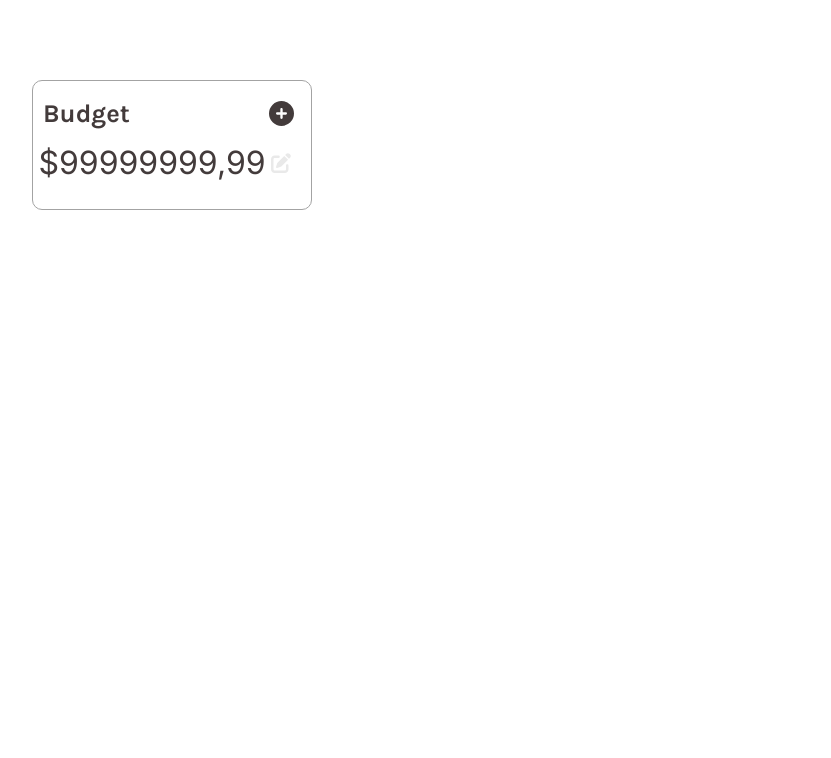
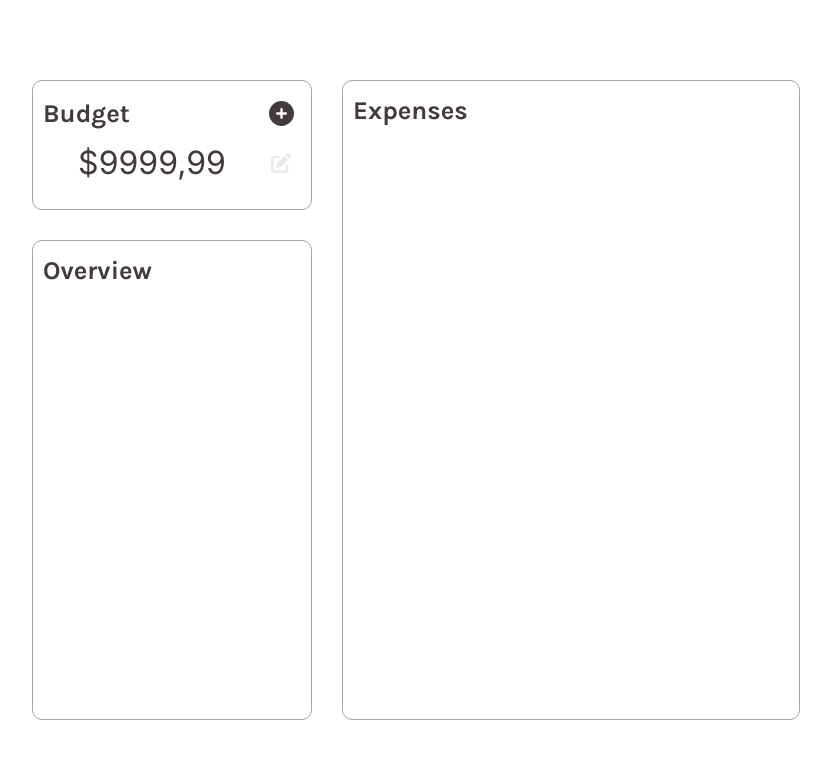
Before and after one commit to cateruu/expenses-tracker, a React (Create React App) app: page / in a window 1280 px wide. Shown: the top 758 px of the page, without its empty margins (224-1055 px from the left). Built offline with nearby package versions, Linux system fonts and the light colour scheme.

Commit message:
basic layout

```diff
--- a/src/App.js
+++ b/src/App.js
@@ -2,12 +2,16 @@ import React from 'react';
 import classes from './css/app.module.css';
 // components
 import Budget from './components/Budget';
+import Overview from './components/Overview';
+import Expenses from './components/Expenses';
 
 const App = () => {
   return (
     <div className={classes.container}>
       <main className={classes.main}>
         <Budget />
+        <Expenses />
+        <Overview />
       </main>
     </div>
   );
--- a/src/components/Budget.js
+++ b/src/components/Budget.js
@@ -8,7 +8,7 @@ const Budget = () => {
     <section className={classes.budget}>
       <h2 className={classes.header}>Budget</h2>
       <FontAwesomeIcon icon={faCirclePlus} className={classes.add} />
-      <p className={classes.money}>$99999999,99</p>
+      <p className={classes.money}>$9999,99</p>
       <FontAwesomeIcon icon={faPenToSquare} className={classes.edit} />
     </section>
   );
--- /dev/null
+++ b/src/components/Expenses.js
@@ -0,0 +1,12 @@
+import React from 'react';
+import classes from './css/expenses.module.css';
+
+const Expenses = () => {
+  return (
+    <section className={classes.expenses}>
+      <h2 className={classes.header}>Expenses</h2>
+    </section>
+  );
+};
+
+export default Expenses;
--- /dev/null
+++ b/src/components/Overview.js
@@ -0,0 +1,12 @@
+import React from 'react';
+import classes from './css/overview.module.css';
+
+const Overview = () => {
+  return (
+    <section className={classes.overview}>
+      <h2 className={classes.header}>Overview</h2>
+    </section>
+  );
+};
+
+export default Overview;
--- /dev/null
+++ b/src/components/css/expenses.module.css
@@ -0,0 +1,12 @@
+.expenses {
+  grid-area: expenses;
+  border: 1px solid var(--border-color);
+  border-radius: 10px;
+  padding: 15px 10px;
+}
+
+.header {
+  font-family: 'Karla', sans-serif;
+  color: var(--text-color);
+  font-size: 1.6rem;
+}
--- /dev/null
+++ b/src/components/css/overview.module.css
@@ -0,0 +1,14 @@
+.overview {
+  grid-area: overview;
+  border: 1px solid var(--border-color);
+  border-radius: 10px;
+  padding: 15px 10px;
+  display: flex;
+  flex-direction: column;
+}
+
+.header {
+  font-family: 'Karla', sans-serif;
+  color: var(--text-color);
+  font-size: 1.6rem;
+}
```
